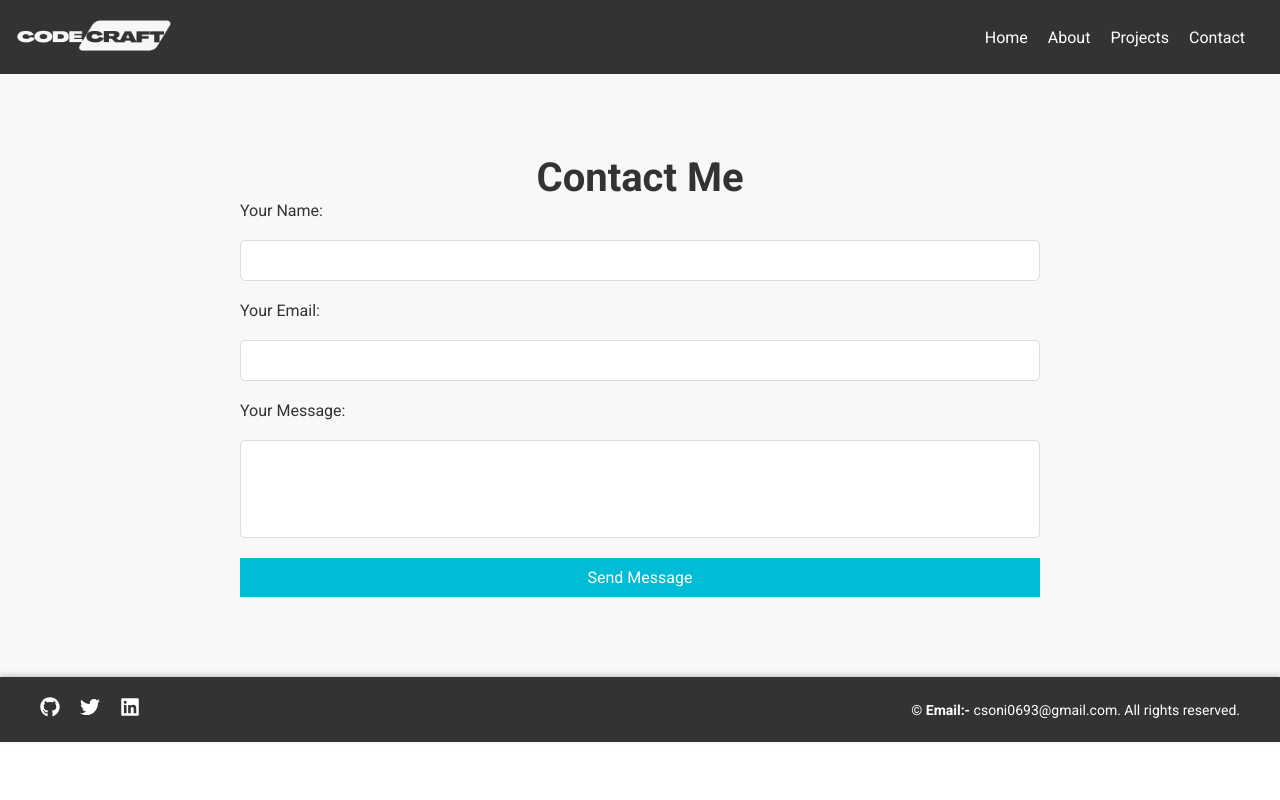
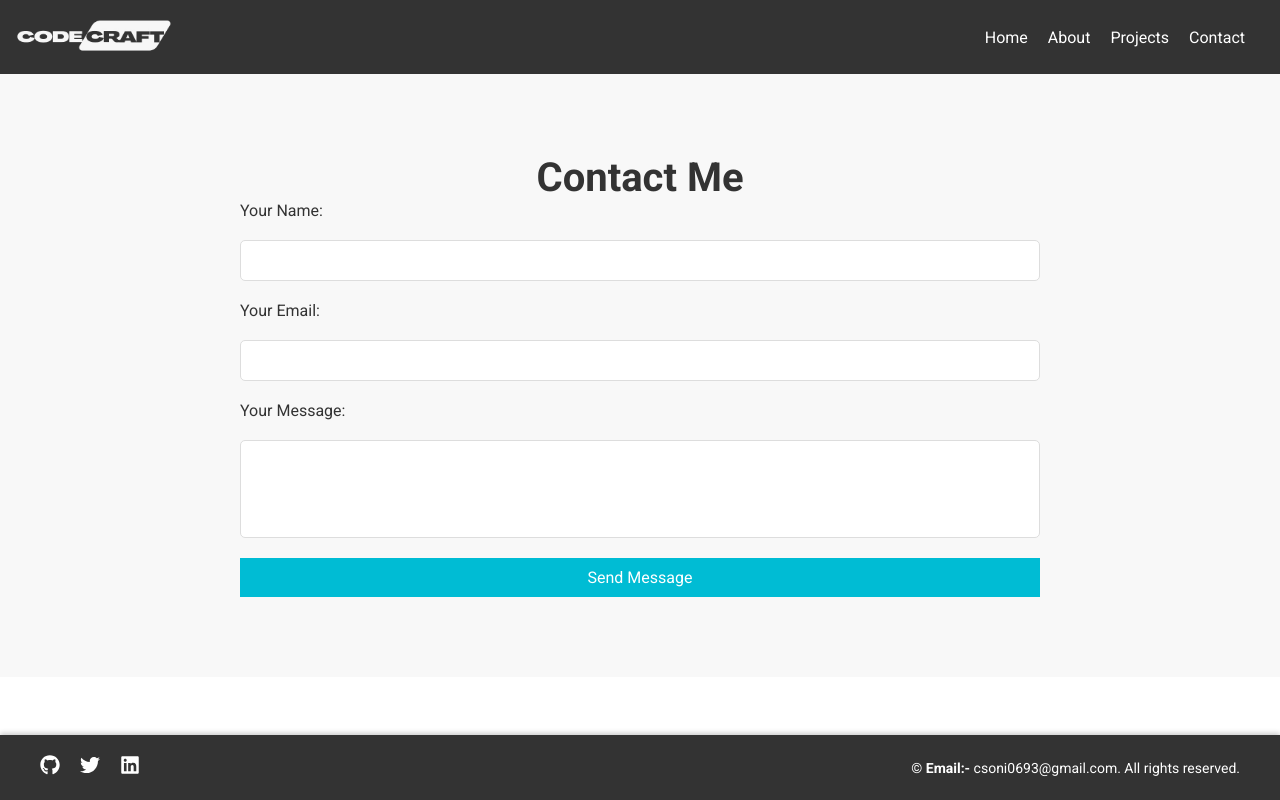
Before and after one commit to chirag-soni23/My-portfolio, a React (Vite) app in the folder client/: page /contact in a window 1280 px wide. Built offline with nearby package versions, Linux system fonts and the light colour scheme.

Commit message:
my-portfoio

```diff
--- a/client/src/Components/Footer.jsx
+++ b/client/src/Components/Footer.jsx
@@ -1,10 +1,16 @@
 import React from "react";
+import { useLocation } from "react-router-dom";
+import { FaGithub, FaTwitter, FaLinkedin } from "react-icons/fa";
 import "../Stylesheet/Footer.css";
-import { FaGithub, FaTwitter, FaLinkedin } from "react-icons/fa";
 
 const Footer = () => {
+  const location = useLocation();
+
+  // Check if the current path is '/contact'
+  const isContactPage = location.pathname === "/contact";
+
   return (
-    <footer className="footer">
+    <footer className={`footer ${isContactPage ? "fixed-bottom" : ""}`}>
       <div className="footer-container">
         <div className="social-links">
           <a
--- a/client/src/Stylesheet/Footer.css
+++ b/client/src/Stylesheet/Footer.css
@@ -2,8 +2,6 @@
   background-color: #333;
   color: #fff;
   padding: 20px 0;
-    /** position: fixed; **/
-    bottom: 0;
   width: 100%;
   box-shadow: 0px -2px 5px rgba(0, 0, 0, 0.2);
 }
@@ -20,6 +18,7 @@
   display: flex;
   align-items: center;
 }
+
 .social-links a {
   color: #fff;
   text-decoration: none;
@@ -41,8 +40,15 @@
   font-size: 14px;
 }
 
+/* Fixed footer only on Contact page */
+.fixed-bottom {
+  position: fixed;
+  bottom: 0;
+  left: 0;
+  width: 100%;
+}
+
 /* Responsive styles */
-
 @media only screen and (max-width: 768px) {
   .footer {
     padding: 15px 0;
```
Lines whose indentation alone changed are shown as unchanged.
